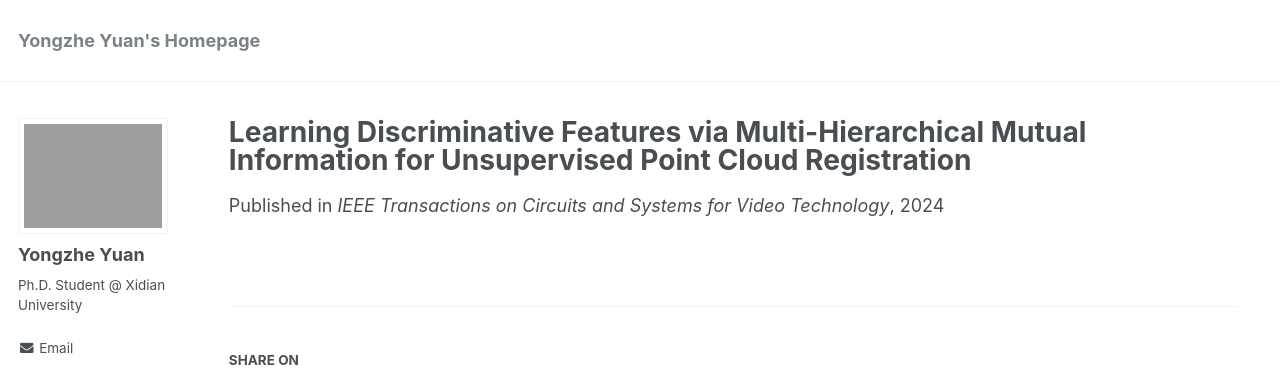
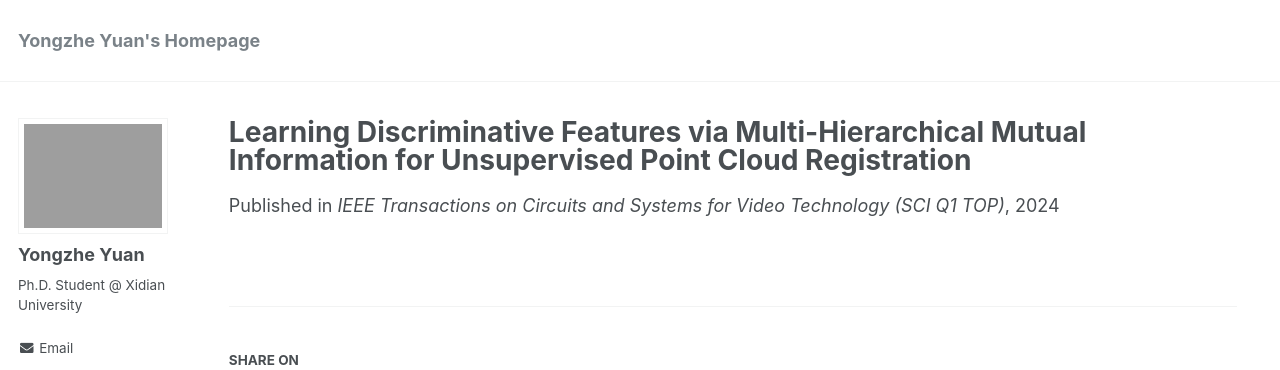
Before and after one commit to YYZMARS/YYZMARS.github.io, a Jekyll site: the page built from _publications/paper4.md, in a window 1280 px wide. Shown: the top 370 px of the page. Built offline with Jekyll 4.4.1, drawn with Linux system fonts in a browser that asks for light colours; a script that is not in the unit is left out.

Commit message:
Update paper4.md

```diff
--- a/_publications/paper4.md
+++ b/_publications/paper4.md
@@ -1,13 +1,13 @@
 ---
 title: "Learning Discriminative Features via Multi-Hierarchical Mutual Information for Unsupervised Point Cloud Registration"
-teaser: paper1.png
+teaser: paper4.png
 label: TCSVT
 date: 2024-03-19
 dd: February 18, 2021
 author: <b>Yongzhe Yuan</b>, Yue Wu, Mingyu Yue, Maoguo Gong, Xiaolong Fan, Wenping Ma, Qiguang Miao
 tag1: Point Cloud Registration
 tag2: Unsupervised Learning
-venue: IEEE Transactions on Circuits and Systems for Video Technology
+venue: IEEE Transactions on Circuits and Systems for Video Technology (SCI Q1 TOP)
 paperurl: https://ieeexplore.ieee.org/abstract/document/10475373
 codeurl: https://ieeexplore.ieee.org/abstract/document/9357940
 ---
```
